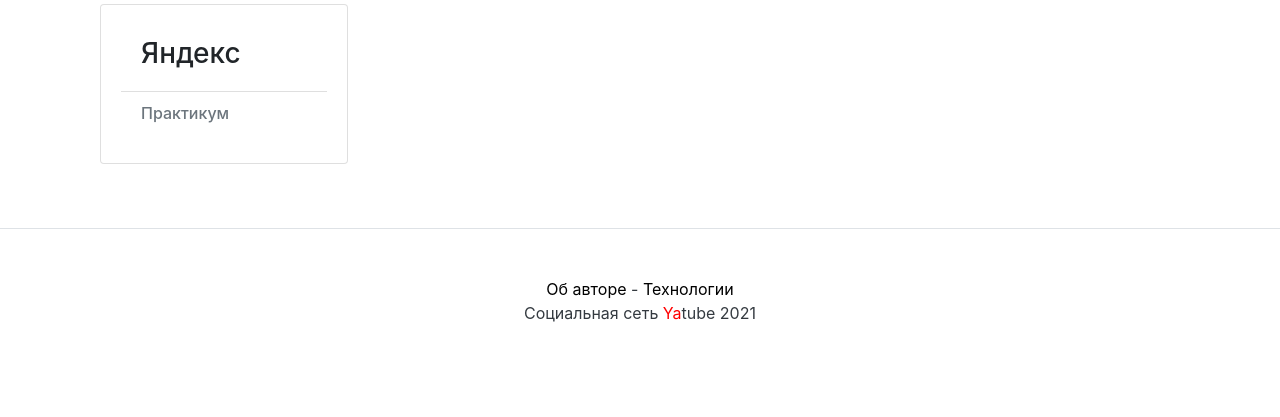
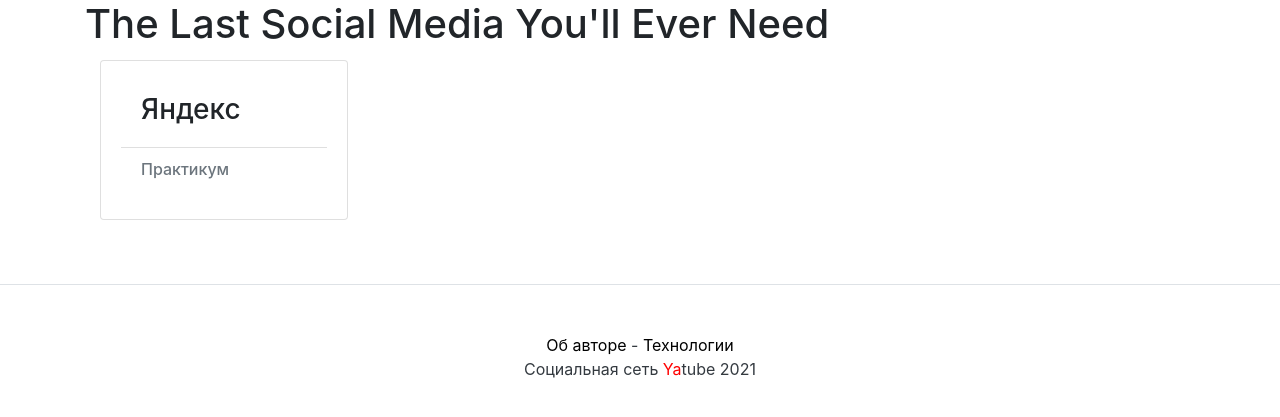
Before and after one commit to fuodorov/yatube, a Django app: page /about/tech/ in a window 1280 px wide. Shown: the part 56-473 px from the top of the page. Run offline with Django 3.2, Linux system fonts and the light colour scheme; some libraries are stand-ins or nearby versions.

Commit message:
Update base.html

```diff
--- a/yatube/templates/include/base.html
+++ b/yatube/templates/include/base.html
@@ -15,6 +15,11 @@
   {% include 'include/nav.html' %}
   <main>
     <div class="container">
+      <h1>
+        {% block header %}
+        The Last Social Media You'll Ever Need
+        {% endblock %}
+      </h1>
       {% block content %}
       {% endblock content %}
     </div>
```
